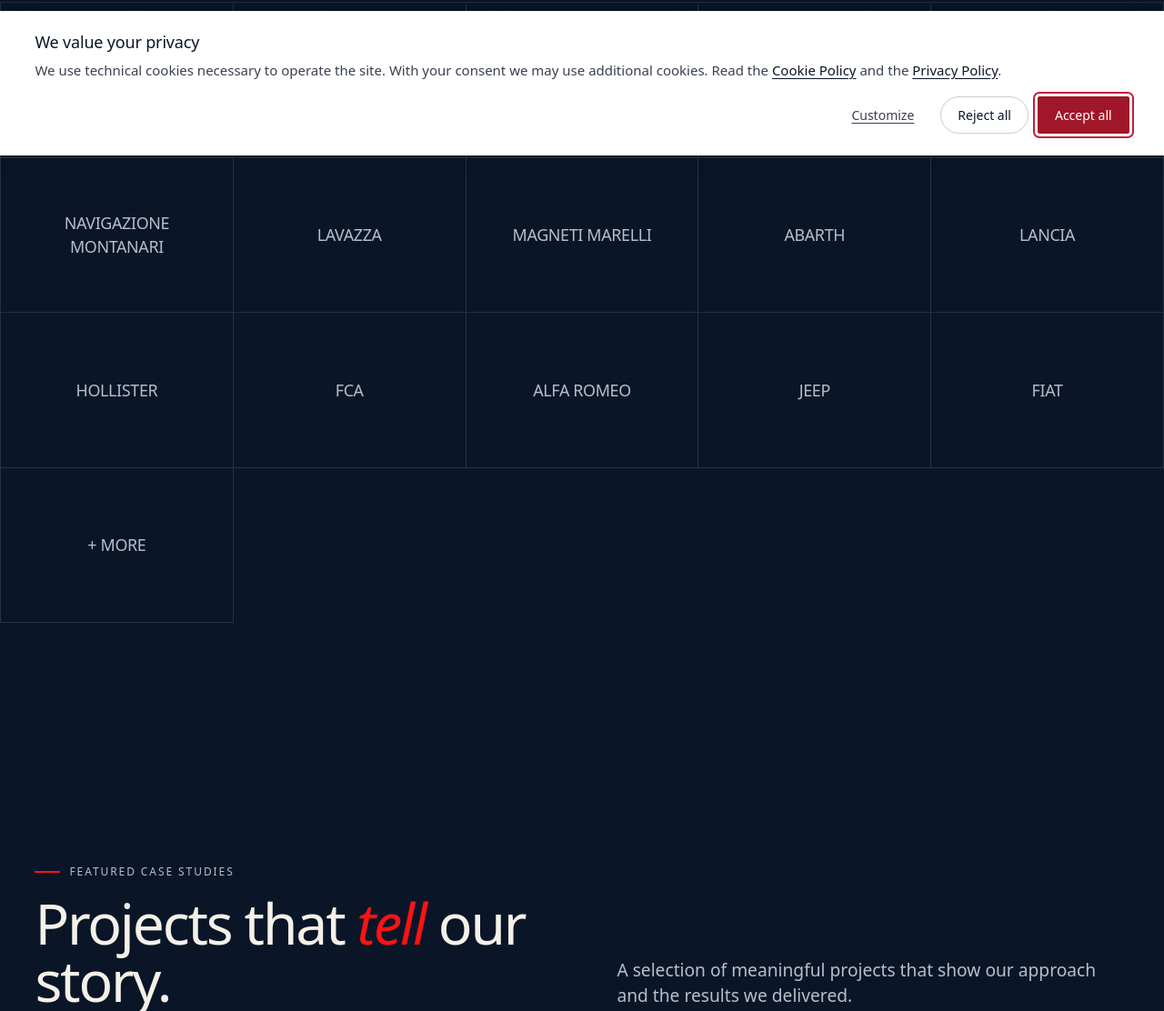
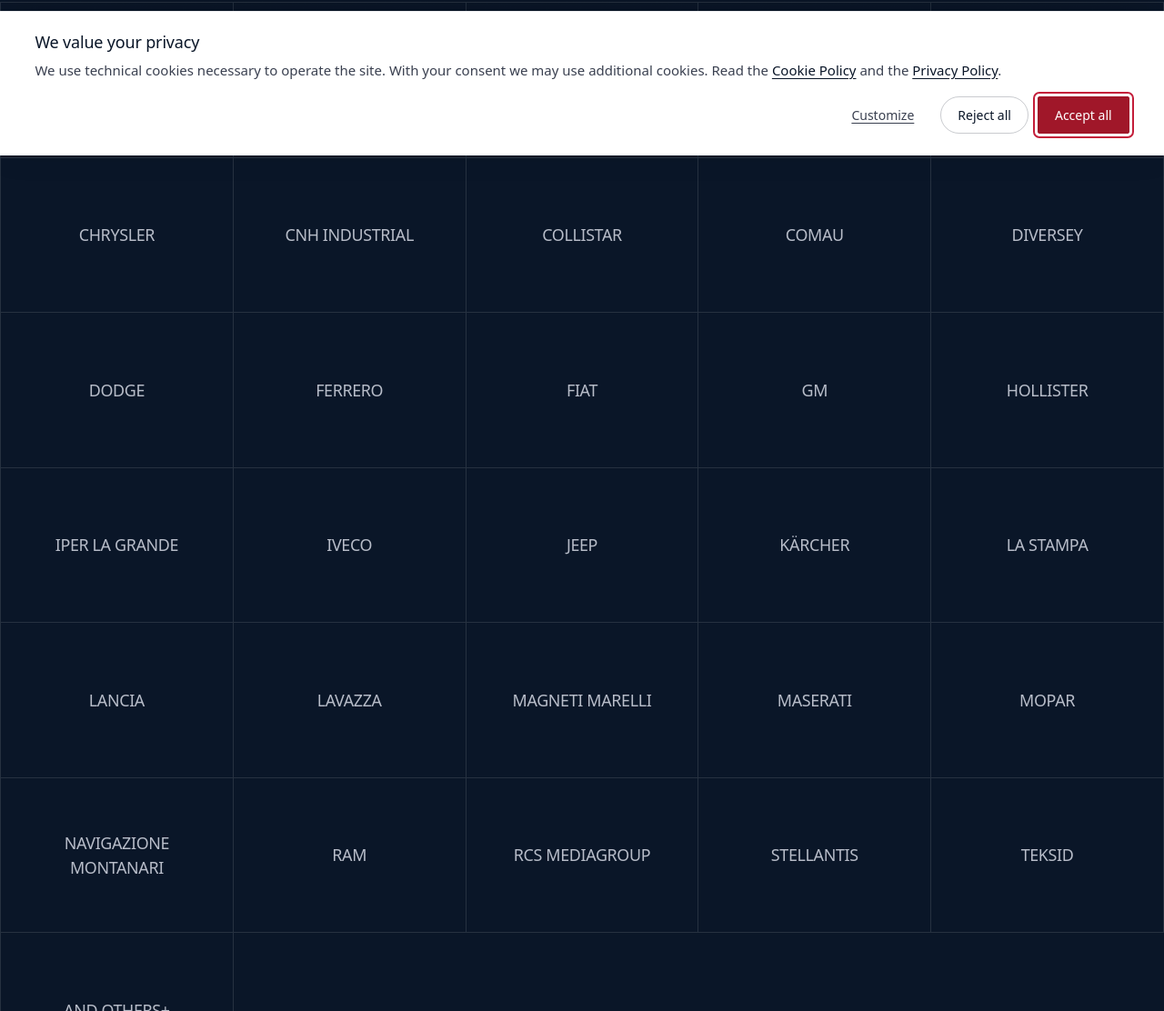
Before and after one commit to retroemulator/eurisko, a plain HTML site: page en/portfolio.html in a window 1280 px wide. Shown: the part 629-1741 px from the top of the page at 91% size. Drawn offline with Linux system fonts and the light colour scheme; a web font is replaced by a local one.

Commit message:
portfolio clienti: 30 brand in ordine alfabetico + And others+ come ultimo box

```diff
--- a/en/portfolio.html
+++ b/en/portfolio.html
@@ -80,22 +80,37 @@
 
 <section class="section--tight">
   <ul class="logos-grid reveal" aria-label="Eurisko clients">
-    <li class="logo-cell">Stellantis</li>
+    <li class="logo-cell">Alfa Romeo</li>
+    <li class="logo-cell">Avio Aero</li>
+    <li class="logo-cell">Biotest</li>
+    <li class="logo-cell">Bolton Group</li>
+    <li class="logo-cell">Campari</li>
+    <li class="logo-cell">Chrysler</li>
+    <li class="logo-cell">CNH Industrial</li>
+    <li class="logo-cell">Collistar</li>
+    <li class="logo-cell">Comau</li>
+    <li class="logo-cell">Diversey</li>
+    <li class="logo-cell">Dodge</li>
     <li class="logo-cell">Ferrero</li>
-    <li class="logo-cell">Maserati</li>
-    <li class="logo-cell">CNH Industrial</li>
+    <li class="logo-cell">Fiat</li>
+    <li class="logo-cell">GM</li>
+    <li class="logo-cell">Hollister</li>
+    <li class="logo-cell">Iper La Grande</li>
     <li class="logo-cell">Iveco</li>
-    <li class="logo-cell">Navigazione Montanari</li>
+    <li class="logo-cell">Jeep</li>
+    <li class="logo-cell">Kärcher</li>
+    <li class="logo-cell">La Stampa</li>
+    <li class="logo-cell">Lancia</li>
     <li class="logo-cell">Lavazza</li>
     <li class="logo-cell">Magneti Marelli</li>
-    <li class="logo-cell">Abarth</li>
-    <li class="logo-cell">Lancia</li>
-    <li class="logo-cell">Hollister</li>
-    <li class="logo-cell">FCA</li>
-    <li class="logo-cell">Alfa Romeo</li>
-    <li class="logo-cell">Jeep</li>
-    <li class="logo-cell">Fiat</li>
-    <li class="logo-cell">+ more</li>
+    <li class="logo-cell">Maserati</li>
+    <li class="logo-cell">Mopar</li>
+    <li class="logo-cell">Navigazione Montanari</li>
+    <li class="logo-cell">RAM</li>
+    <li class="logo-cell">RCS Mediagroup</li>
+    <li class="logo-cell">Stellantis</li>
+    <li class="logo-cell">Teksid</li>
+    <li class="logo-cell">And others+</li>
   </ul>
 </section>
 
```
Also changed, not shown: portfolio.html (+27 -12 lines).
